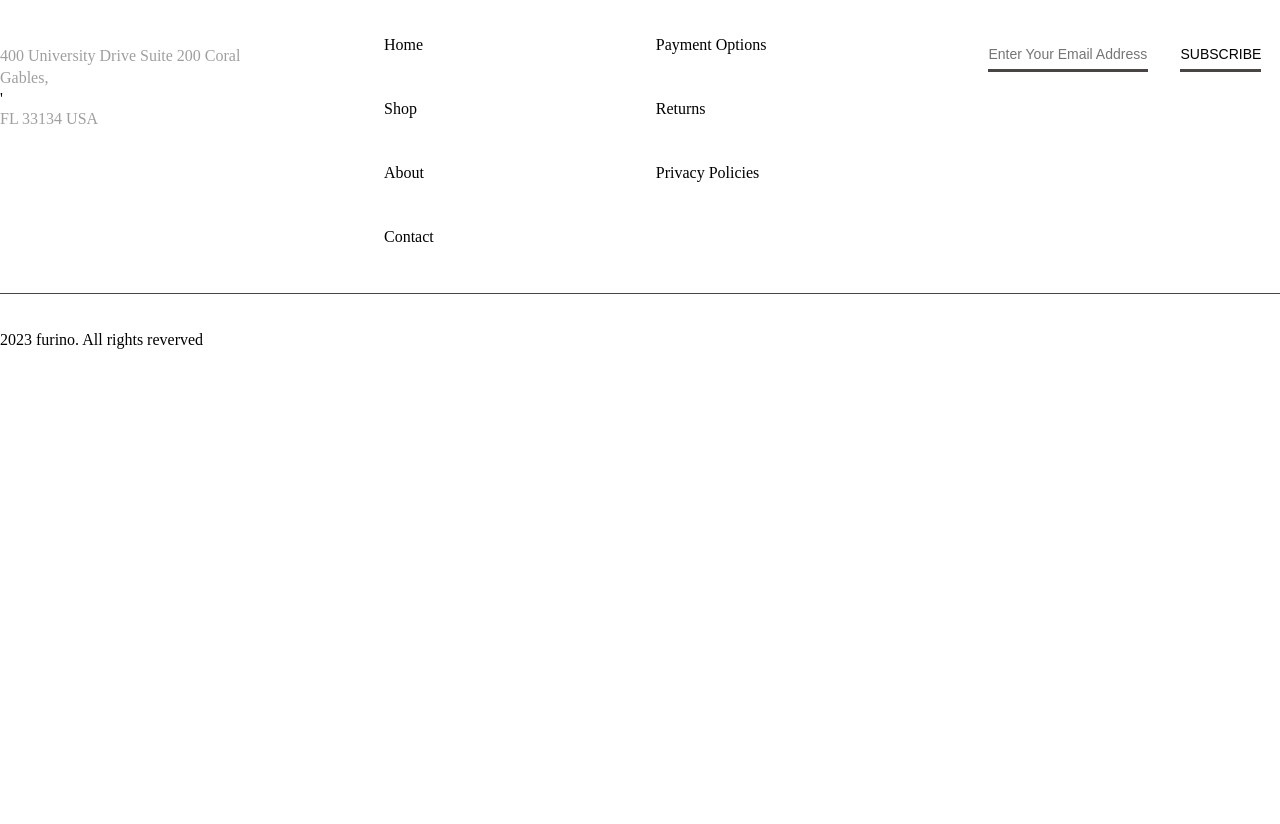
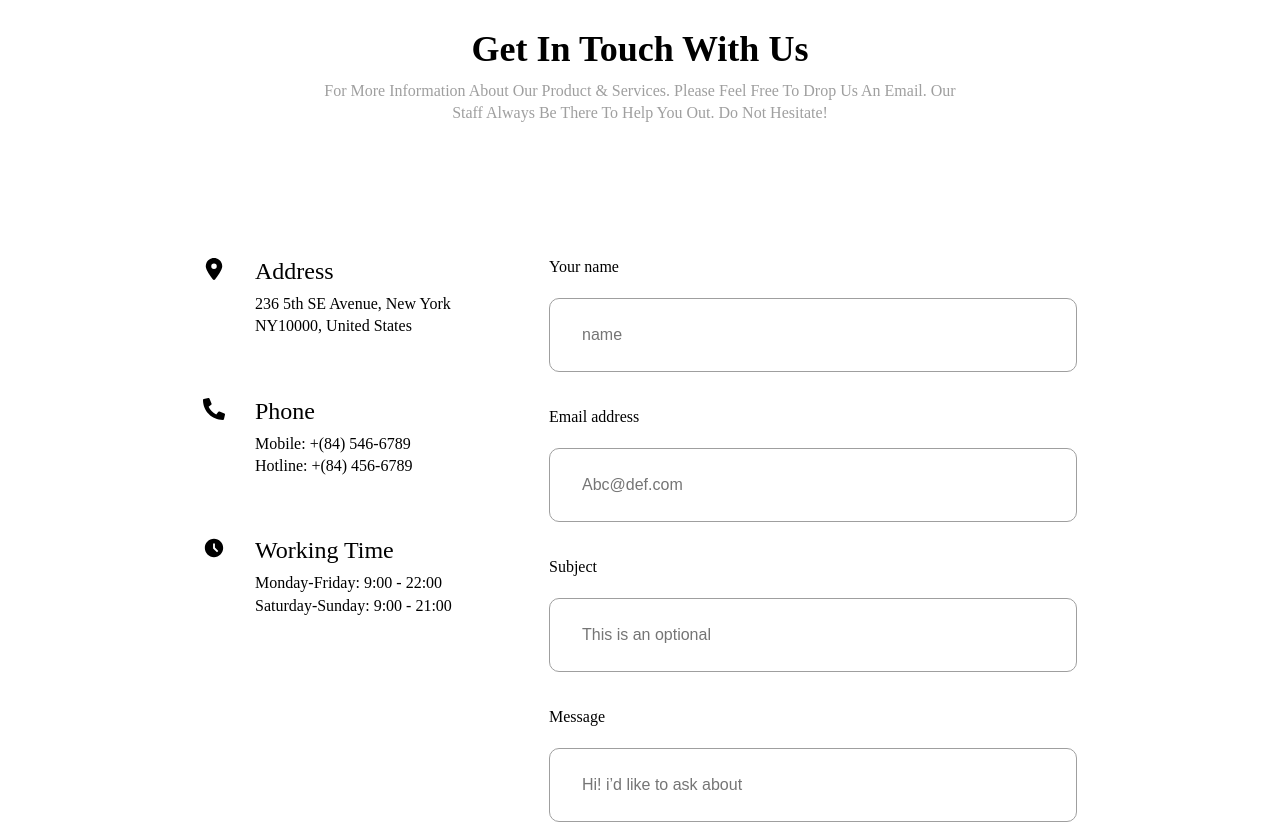
Before and after one commit to yeasin5060/Furniro-eCommerce-frontend, a React (Vite) app: page /contact in a window 1280 px wide. Shown: the part 500-1324 px from the top of the page. Before the commit the page ends 887 px from the top, so only its background shows below. Built offline with nearby package versions, Linux system fonts and the light colour scheme.

Commit message:
contact contactform section design done

```diff
--- a/src/Pages/Contact/Contact.jsx
+++ b/src/Pages/Contact/Contact.jsx
@@ -1,10 +1,12 @@
 import React from 'react'
 import Contactbaner from './Contactbaner/Contactbaner'
+import Contactform from './Contactform/Contactform'
 
 const Contact = () => {
   return (
     <>
-    <Contactbaner/>
+      <Contactbaner/>
+      <Contactform/>
     </>
   )
 }
--- /dev/null
+++ b/src/Pages/Contact/Contactform/Contactform.css
@@ -0,0 +1,137 @@
+#contact-form{
+    padding: 98px 0 63px 0;
+    background: #ffff;
+    width: 100%;
+}
+
+.contact-form-contant-wrapper{
+    text-align: center;
+}
+
+.contact-form-contant-box{
+    text-align: center;
+}
+
+.contact-form-contant-head{
+    font-size: 36px;
+    font-weight: 600;
+    text-transform: capitalize;
+    color:#000000;
+    width: 375px;
+    margin:10px auto;
+    text-align: center;
+}
+
+.contact-form-contant-pera{
+    font-size: 16px;
+    font-weight: 400;
+    line-height: 140%;
+    color:#9F9F9F;
+    width: 644px;
+    margin:0 auto;
+    text-align: center;
+}
+
+.contact-form-box-flex{
+    display: flex;
+    justify-content: center;
+    flex-direction: row;
+    flex-wrap: wrap;
+    margin-top: 14px;
+    padding: 119px 0 0 0;
+    column-gap: 82px;
+
+}
+
+.contact-form-details-box-flex{
+    display: flex;
+    justify-content: left;
+    flex-wrap: wrap;
+    flex-direction: column;
+    row-gap: 60px;
+}
+
+.contact-form-details-flex{
+    display: flex;
+    justify-content: left;
+    flex-wrap: wrap;
+    column-gap: 30px;
+}
+
+.contact-form-details-icon-box{
+   font-size: 22px;
+   color: #000000;
+}
+
+.contact-form-details-box{
+    text-align: left;
+}
+
+.contact-form-details-box-head{
+    font-size: 24px;
+    font-weight: 500;
+    color: #000000;
+    text-align: left;
+    text-transform: capitalize;
+    width: 180px;
+    margin-bottom: 8px;
+}
+
+.contact-form-details-box-pera{
+    font-size: 16px;
+    font-weight: 400;
+    width: 212px;
+    color: #000000;
+    line-height: 140%;
+}
+
+.contact-form-input-containers{
+    display: flex;
+    justify-content: left;
+    flex-direction: column;
+    row-gap: 36px;
+}
+
+.contact-form-input-contant-box{
+    text-align: left;
+}
+
+.contact-form-input{
+    font-size: 16px;
+    font-weight: 500;
+    color: #000000;
+    margin-bottom: 22px;
+}
+
+.contact-form-input-box{
+    width: 528px;
+}
+
+.contact-form-input-box input{
+    padding: 27px 0 27px 32px;
+    font-size: 16px;
+    font-weight: 400;
+    color: #9F9F9F;
+    width: 100%;
+    border: 1px solid #9F9F9F;
+    outline: none;
+    border-radius: 10px;
+}
+
+.contact-form-input-btn-box{
+    display: flex;
+    align-items: center;
+    justify-content: left;
+}
+
+.contact-form-input-btn{
+    font-size: 16px;
+    font-weight: 400;
+    color: #ffff;
+    text-transform: capitalize;
+    padding: 14px 90px;
+    background: #B88E2F;
+    cursor: pointer;
+    border: none;
+    border-radius: 5px;
+}
--- /dev/null
+++ b/src/Pages/Contact/Contactform/Contactform.jsx
@@ -0,0 +1,84 @@
+import React from 'react'
+import Heading from '../../../Utils/Heading/Heading';
+import { FaLocationDot } from "react-icons/fa6";
+import { FaPhoneAlt } from "react-icons/fa";
+import { MdAccessTimeFilled } from "react-icons/md";
+import './Contactform.css'
+
+const Contactform = () => {
+  return (
+    <section id ='contact-form'>
+        <div className='container'>
+            <div className='contact-form-contant-wrapper'>
+                <div className='contact-form-contant-box'>
+                    <Heading level='h2' text='Get In Touch With Us' className='contact-form-contant-head'/>
+                    <Heading level='p' text='For More Information About Our Product & Services. Please Feel Free To Drop Us An Email. Our Staff Always Be There To Help You Out. Do Not Hesitate!' className='contact-form-contant-pera'/>
+                </div>
+                <div className='contact-form-box-flex'>
+                    <div className='contact-form-details-box-flex'>
+                        <div className='contact-form-details-flex'>
+                            <div className='contact-form-details-icon-box'>
+                                <FaLocationDot />
+                            </div>
+                            <div className='contact-form-details-box'>
+                                <Heading level='h4' text='Address' className='contact-form-details-box-head'/>
+                                <Heading level='p' text='236 5th SE Avenue, New York NY10000, United States' className='contact-form-details-box-pera'/>
+                            </div>
+                        </div>
+                        <div className='contact-form-details-flex'>
+                            <div className='contact-form-details-icon-box'>
+                                <FaPhoneAlt />
+                            </div>
+                            <div className='contact-form-details-box'>
+                                <Heading level='h4' text='Phone' className='contact-form-details-box-head'/>
+                                <Heading level='p' text='Mobile: +(84) 546-6789' className='contact-form-details-box-pera'/>
+                                <Heading level='p' text='Hotline: +(84) 456-6789' className='contact-form-details-box-pera'/>
+                            </div>
+                        </div>
+                        <div className='contact-form-details-flex'>
+                            <div className='contact-form-details-icon-box'>
+                                <MdAccessTimeFilled />
+                            </div>
+                            <div className='contact-form-details-box'>
+                                <Heading level='h4' text='Working Time' className='contact-form-details-box-head'/>
+                                <Heading level='p' text='Monday-Friday: 9:00 - 22:00 Saturday-Sunday: 9:00 - 21:00' className='contact-form-details-box-pera'/>
+                            </div>
+                        </div>
+                    </div>
+                    <div className='contact-form-input-containers'>
+                        <div className='contact-form-input-contant-box'>
+                            <Heading level='p' text='Your name' className='contact-form-input'/>
+                            <div className="contact-form-input-box">
+                                <input type="text" placeholder='name' />
+                            </div>
+                        </div>
+                        <div className='contact-form-input-contant-box'>
+                            <Heading level='p' text='Email address' className='contact-form-input'/>
+                            <div className="contact-form-input-box">
+                                <input type="text" placeholder='Abc@def.com' />
+                            </div>
+                        </div>
+                        <div className='contact-form-input-contant-box'>
+                            <Heading level='p' text='Subject' className='contact-form-input'/>
+                            <div className="contact-form-input-box">
+                                <input type="text" placeholder='This is an optional' />
+                            </div>
+                        </div>
+                        <div className='contact-form-input-contant-box'>
+                            <Heading level='p' text='Message' className='contact-form-input'/>
+                            <div className='contact-form-input-box'>
+                                <input type="text" placeholder='Hi! i’d like to ask about' />
+                            </div>
+                        </div>
+                        <div className='contact-form-input-btn-box'>
+                            <button className='contact-form-input-btn'>submit</button>
+                        </div>
+                    </div>
+                </div>
+            </div>
+        </div>
+    </section>
+  )
+}
+
+export default Contactform
```
